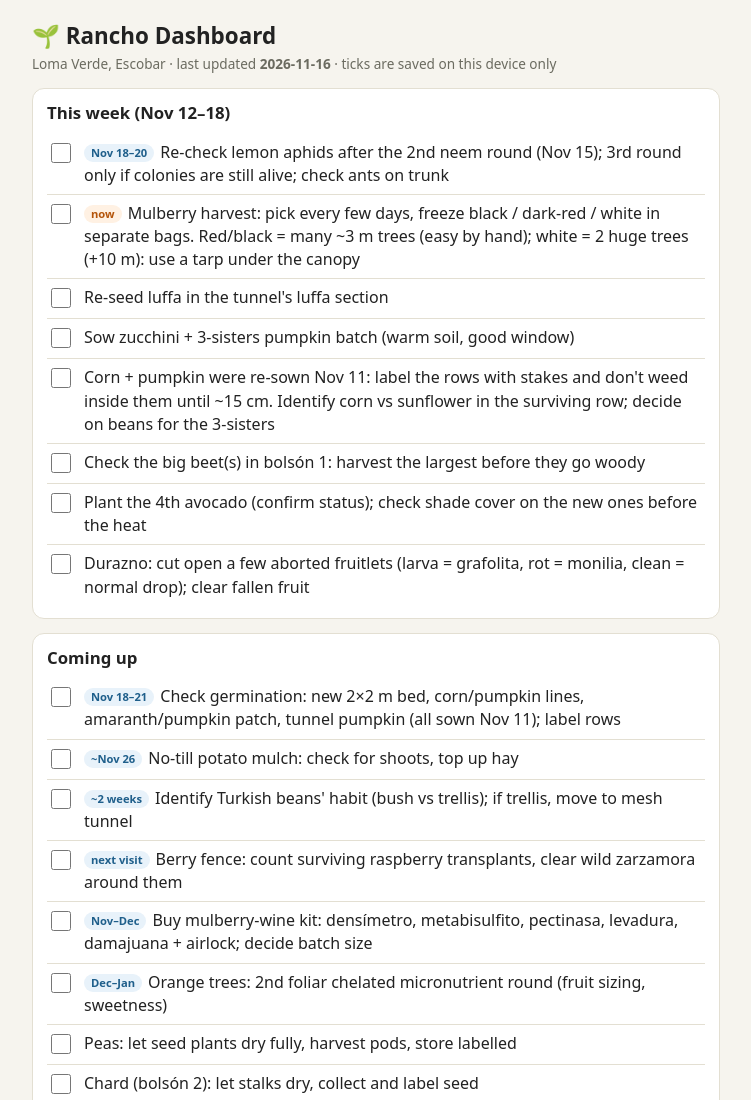
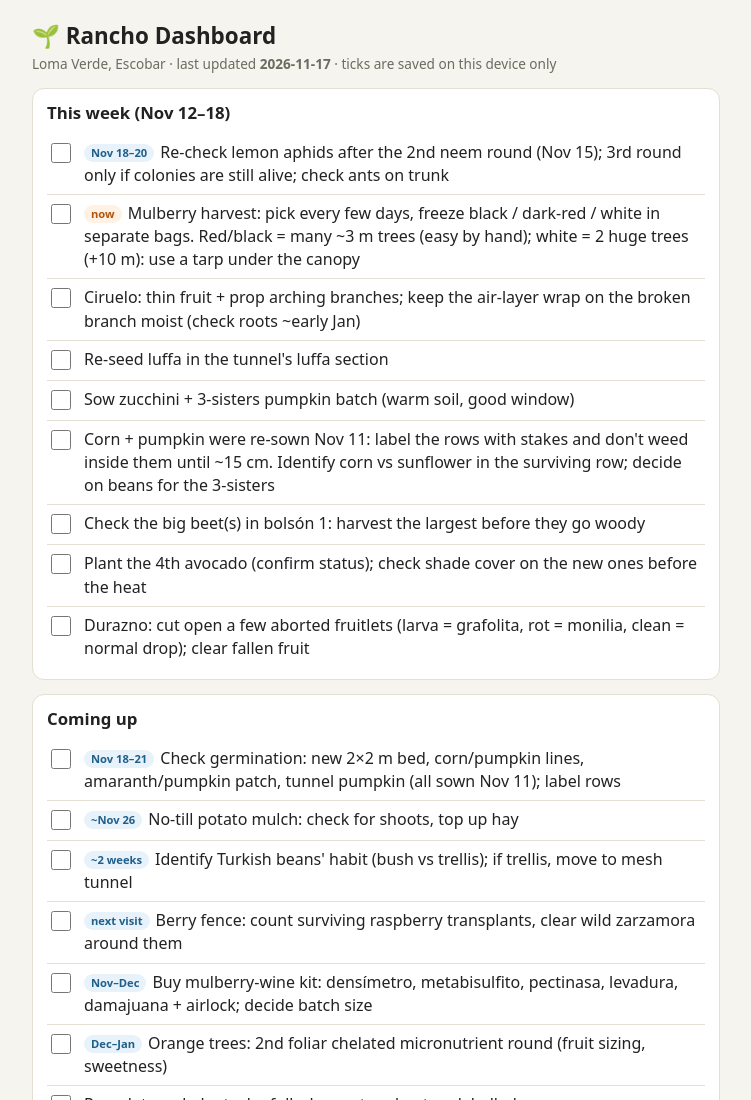
Before and after one commit to bonesao/rancho_claude, a plain HTML site: page index.html in a window 1280 px wide. Shown: the top 1100 px of the page, without its empty margins (264-1015 px from the left). Drawn offline with Linux system fonts and the light colour scheme.

Commit message:
Log ciruelo broken branch + air layer attempt
Co-Authored-By: Claude Sonnet 5.5 <noreply@anthropic.com>

```diff
--- a/index.html
+++ b/index.html
@@ -44,13 +44,14 @@
 <body>
 <main>
   <h1>🌱 Rancho Dashboard</h1>
-  <div class="sub">Loma Verde, Escobar · last updated <b>2026-11-16</b> · ticks are saved on this device only</div>
+  <div class="sub">Loma Verde, Escobar · last updated <b>2026-11-17</b> · ticks are saved on this device only</div>
 
   <section>
     <h2>This week (Nov 12–18)</h2>
     <ul id="week">
       <li><label><input type="checkbox"><span><span class="tag soon">Nov 18–20</span>Re-check lemon aphids after the 2nd neem round (Nov 15); 3rd round only if colonies are still alive; check ants on trunk</span></label></li>
       <li><label><input type="checkbox"><span><span class="tag now">now</span>Mulberry harvest: pick every few days, freeze black / dark-red / white in separate bags. Red/black = many ~3 m trees (easy by hand); white = 2 huge trees (+10 m): use a tarp under the canopy</span></label></li>
+      <li><label><input type="checkbox"><span>Ciruelo: thin fruit + prop arching branches; keep the air-layer wrap on the broken branch moist (check roots ~early Jan)</span></label></li>
       <li><label><input type="checkbox"><span>Re-seed luffa in the tunnel's luffa section</span></label></li>
       <li><label><input type="checkbox"><span>Sow zucchini + 3-sisters pumpkin batch (warm soil, good window)</span></label></li>
       <li><label><input type="checkbox"><span>Corn + pumpkin were re-sown Nov 11: label the rows with stakes and don't weed inside them until ~15 cm. Identify corn vs sunflower in the surviving row; decide on beans for the 3-sisters</span></label></li>
@@ -131,7 +132,7 @@
   // Persist ticks per device (best effort; page works without storage).
   try {
     const boxes = document.querySelectorAll('input[type=checkbox]');
-    const key = 'rancho-ticks-2026-11-16';
+    const key = 'rancho-ticks-2026-11-17';
     const saved = JSON.parse(localStorage.getItem(key) || '[]');
     boxes.forEach((b, i) => {
       b.checked = !!saved[i];
```
Also changed, not shown: 2 other files.
